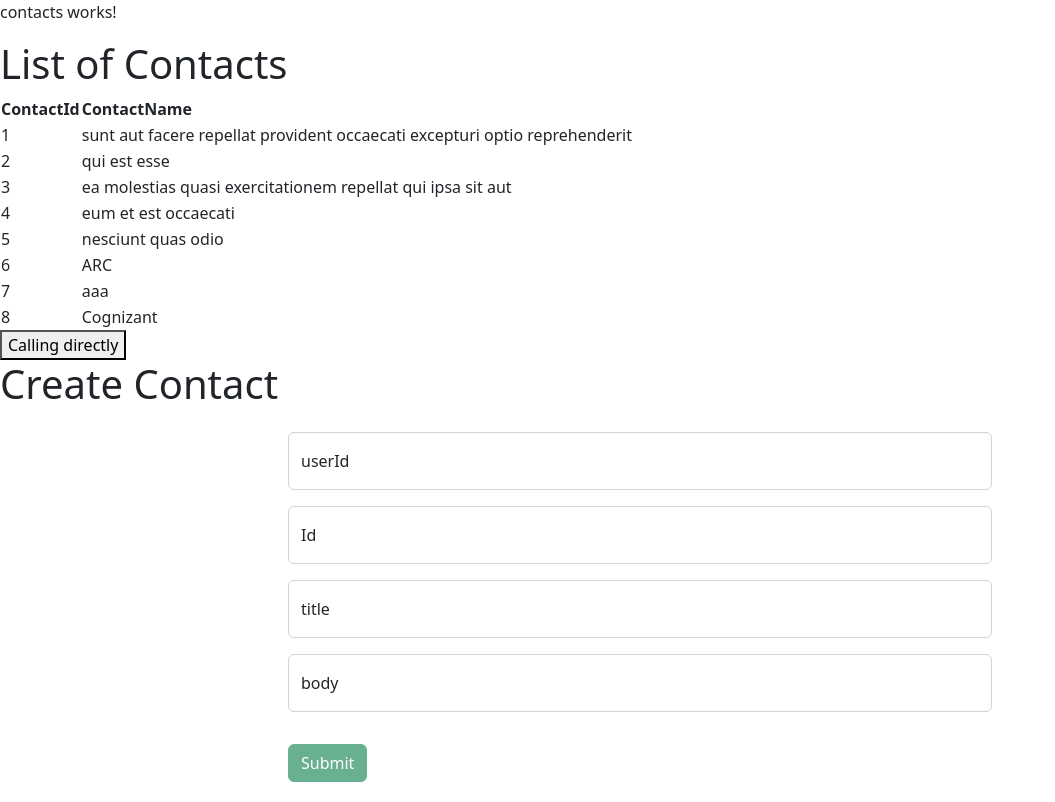
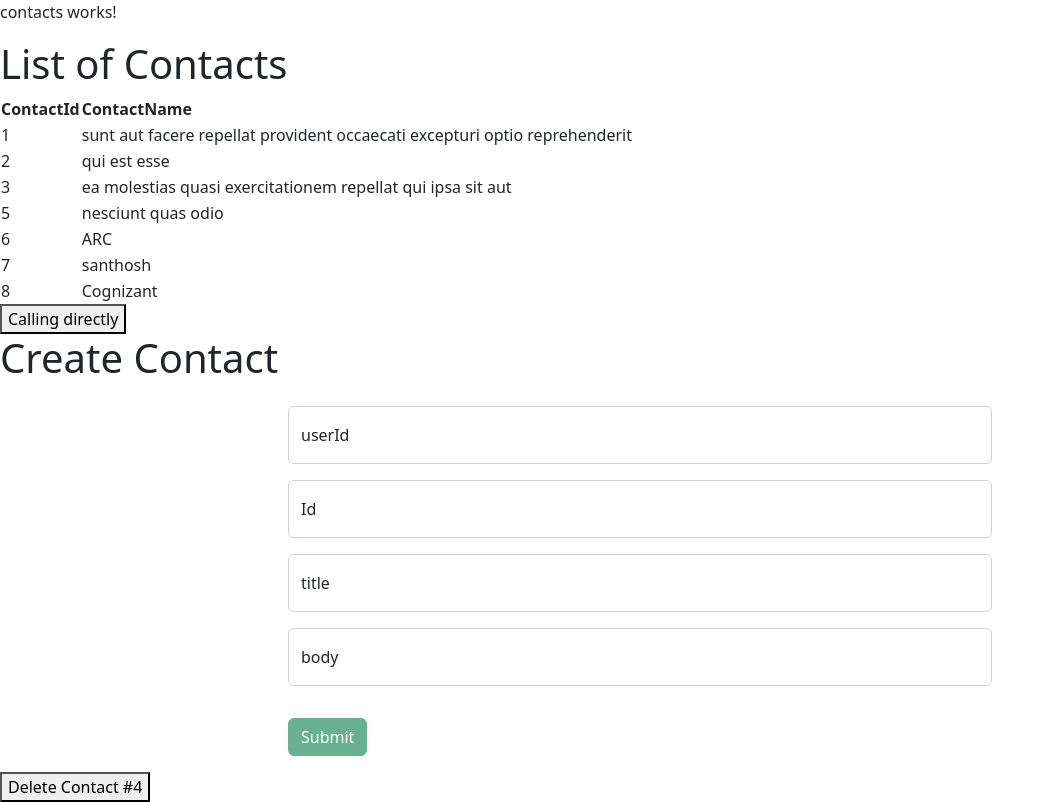
Before and after one commit to MedaPrashanthKumar/observable, an Angular app: page /contacts in a window 1280 px wide. Shown: the whole page, without its empty margins (0-1055 px from the left). Built offline with nearby package versions, Linux system fonts and the light colour scheme; data requests are answered from the project's data file.

Commit message:
httpClient-headers

```diff
--- a/src/app/contacts.service.ts
+++ b/src/app/contacts.service.ts
@@ -20,11 +20,23 @@ export class ContactsService {
     // return contactList;
 
     //Headers
-    const httpHeaders = new HttpHeaders();
-    httpHeaders.append('content-type','application/json');
-
-
-    return this.httpClient.get("http://localhost:3000/contacts");
+    //const httpHeaders = new HttpHeaders();
+    //httpHeaders.append('content-type','application/json');
+    let httpHeaders = new HttpHeaders({
+      'content-type':'application/json',
+      'Authorization':'ARCTutorialsdfdfdfdfdf12345',
+      'timeOutSeconds':'3000'
+    });
+    //Headers are Immutable
+    //custom headers
+    httpHeaders = httpHeaders.set('arc-tutorial-id','118');
+   let time =  httpHeaders.get('timeOutSeconds');
+   if(time === '3000'){
+    //at the Api - we can check if Authorization is empty - redirect to login screen
+    //some custom logic
+    httpHeaders.set('Authorization','');
+   }
+    return this.httpClient.get("http://localhost:3000/contacts",{headers:httpHeaders});
   }
 
   callingFromTemplate(){
@@ -41,8 +53,15 @@ export class ContactsService {
  updateContact(id:any,updatedBody:any){
   const httpHeaders = new HttpHeaders();
   httpHeaders.append('content-type','application/json');
-  const endpointURL = "http://localhost:3000/contacts"+id;
+  const endpointURL = "http://localhost:3000/contacts/"+id;
   return this.httpClient.put(endpointURL,updatedBody);
 }
 
+
+//Method for delete HTTP Request
+deleteContact(contactId:any){
+  const endPointUrl = "http://localhost:3000/contacts/" + contactId;
+  return this.httpClient.delete(endPointUrl);
 }
+
+}
--- a/src/app/contacts/contacts.component.html
+++ b/src/app/contacts/contacts.component.html
@@ -116,4 +116,4 @@
   </div>
 
 
-  <div *ngIf="msgTrue">Contact Created Successfully !!!!</div>
+<button (click)="deleteContact(4)">Delete Contact #4</button>
--- a/src/app/contacts/contacts.component.ts
+++ b/src/app/contacts/contacts.component.ts
@@ -36,6 +36,13 @@ export class ContactsComponent implements OnInit {
     this.contacts.createContact(newFormdata).subscribe(data =>{
         this.msgTrue = true;
         console.log(data);
+    });
+  }
+
+  //this contactId will be dynamic and will usually come from the UI click
+  deleteContact(contactId:any){
+    this.contacts.deleteContact(contactId).subscribe(data =>{
+      console.log(data);
 
     });
   }
--- a/src/app/update/update.component.ts
+++ b/src/app/update/update.component.ts
@@ -21,5 +21,6 @@ export class UpdateComponent implements OnInit {
     });
 
 
+
   }
 }
--- a/src/assets/db.json
+++ b/src/assets/db.json
@@ -20,12 +20,6 @@
     },
     {
       "userId": 1,
-      "id": 4,
-      "title": "eum et est occaecati",
-      "body": "ullam et saepe reiciendis voluptatem adipisci\nsit amet autem assumenda provident rerum culpa\nquis hic commodi nesciunt rem tenetur doloremque ipsam iure\nquis sunt voluptatem rerum illo velit"
-    },
-    {
-      "userId": 1,
       "id": 5,
       "title": "nesciunt quas odio",
       "body": "repudiandae veniam quaerat sunt sed\nalias aut fugiat sit autem sed est\nvoluptatem omnis possimus esse voluptatibus quis\nest aut tenetur dolor neque"
@@ -39,8 +33,8 @@
     {
       "userId": 1,
       "id": 7,
-      "title": "aaa",
-      "body": "aaaaaaaaaaaaa"
+      "title": "santhosh",
+      "body": "Good Engineer"
     },
     {
       "userId": 1,
```
